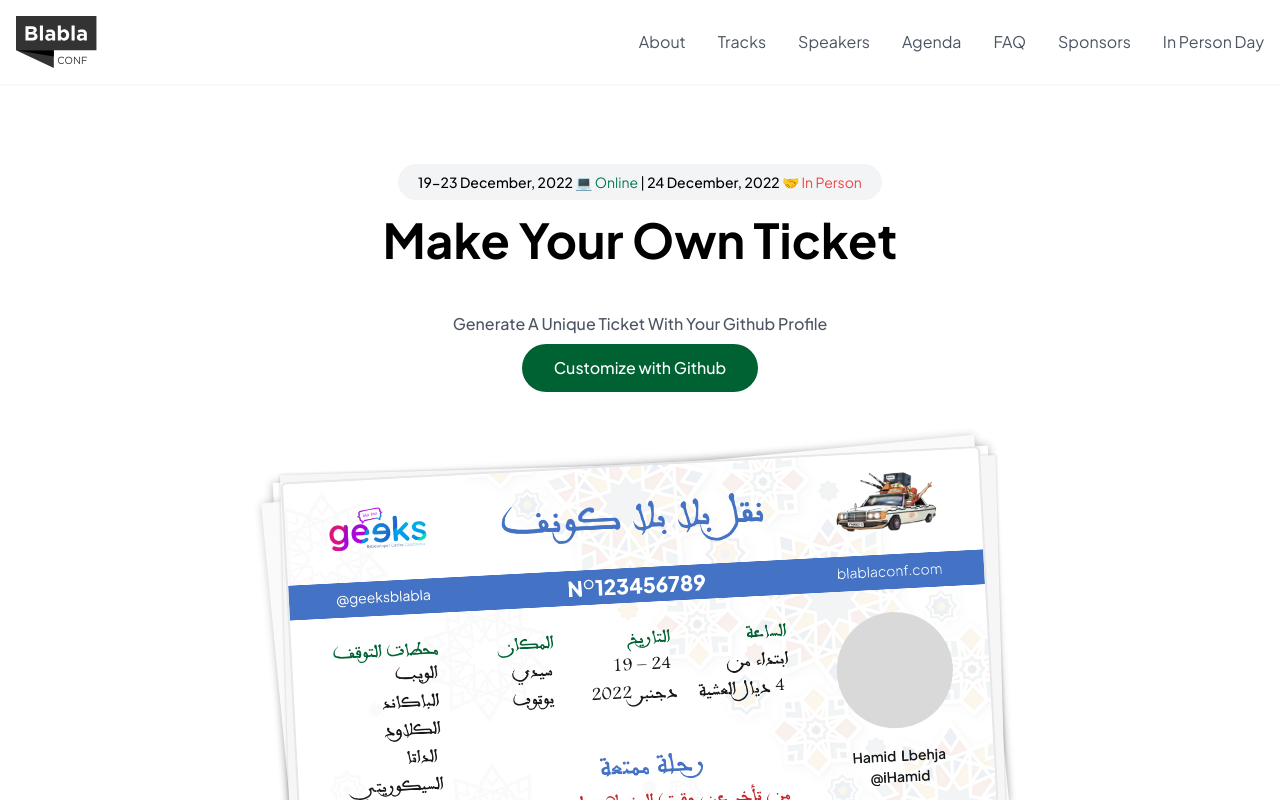
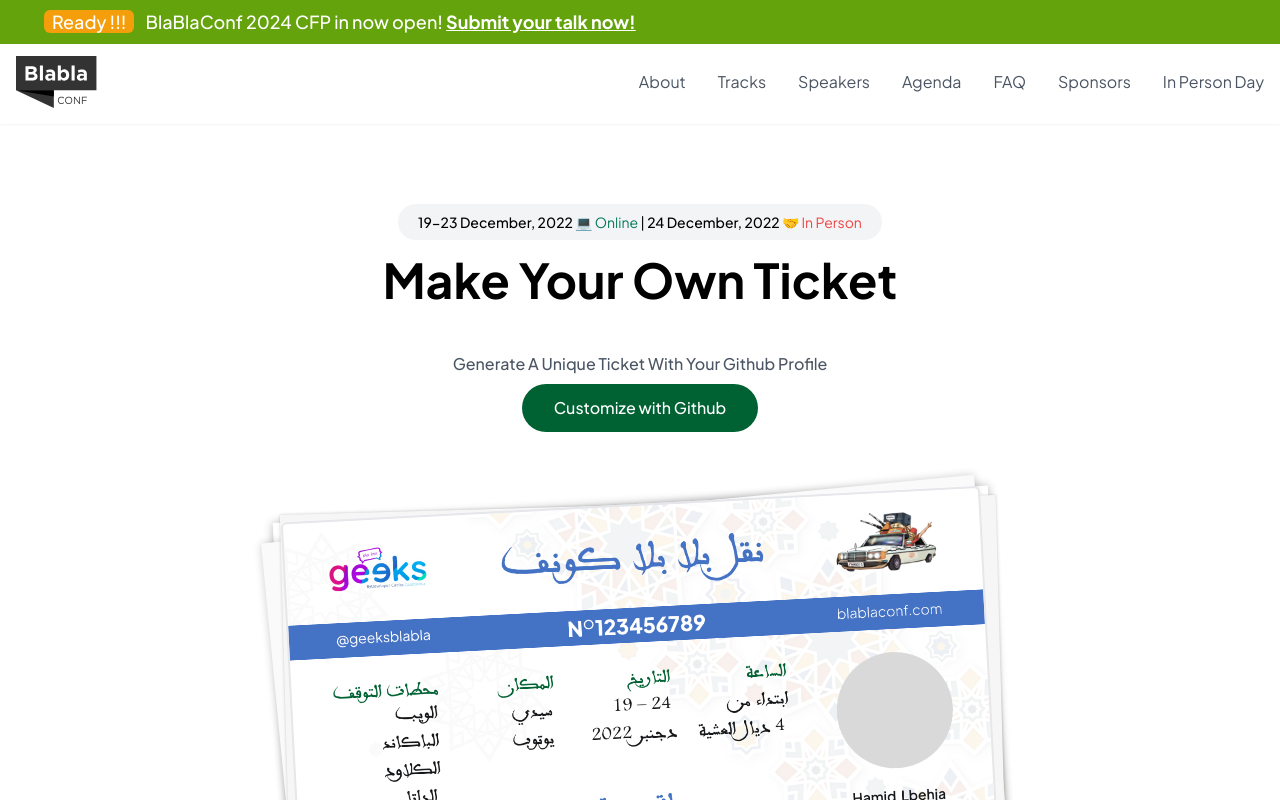
Before and after one commit to geeksblabla/blablaconf.com, a Next.js app: page /ticket in a window 1280 px wide. Shown: the top 800 px of the page. Built offline with nearby package versions, Linux system fonts and the light colour scheme; no server answers.

Commit message:
feat: add cfp link

```diff
--- a/components/header.tsx
+++ b/components/header.tsx
@@ -13,7 +13,10 @@
 
 export const Header = () => {
   return (
-    <header className="px-4 shadow-sm  bg-white">
+    <>
+      <Banner />
+
+      <header className="px-4 shadow-sm  bg-white sm:pt-[40px] pt-[65px]">
         <div className="relative mx-auto flex max-w-screen-lg md:max-w-screen-xl flex-col py-4 sm:flex-row sm:items-center sm:justify-between">
           <Link className="flex items-center text-2xl font-black" href="/">
             <Logo />
@@ -44,7 +47,10 @@
             <ul className="flex flex-col gap-y-4 sm:flex-row sm:gap-x-8">
               {links.map((link) => (
                 <li key={link.label}>
-                <a className="text-gray-600 hover:text-black" href={link.href}>
+                  <a
+                    className="text-gray-600 hover:text-black"
+                    href={link.href}
+                  >
                     {link.label}
                   </a>
                 </li>
@@ -61,5 +67,34 @@
           </nav>
         </div>
       </header>
+    </>
   );
 };
+
+const Banner = () => {
+  return (
+    <div className="bg-lime-600 text-white fixed w-full z-40">
+      <div className="mx-auto max-w-7xl px-2 py-3 sm:px-4 sm:py-2 lg:px-8">
+        <div className="flex flex-wrap items-center justify-between">
+          <div className="flex w-0 flex-1 items-center  ">
+            <p className="ml-3 text-center font-medium leading-5 mx-auto ">
+              <span className="sm:text-lg text-base">
+                <span className="rounded-md bg-amber-500 px-2 mr-2 text-white">
+                  Ready !!!
+                </span>{" "}
+                BlaBlaConf 2024 CFP in now open!{" "}
+                <a
+                  className="underline font-bold"
+                  href="https://cfp.blablaconf.com"
+                >
+                  {" "}
+                  Submit your talk now!
+                </a>
+              </span>
+            </p>
+          </div>
+        </div>
+      </div>
+    </div>
+  );
+};
```
Lines whose indentation alone changed are shown as unchanged.
